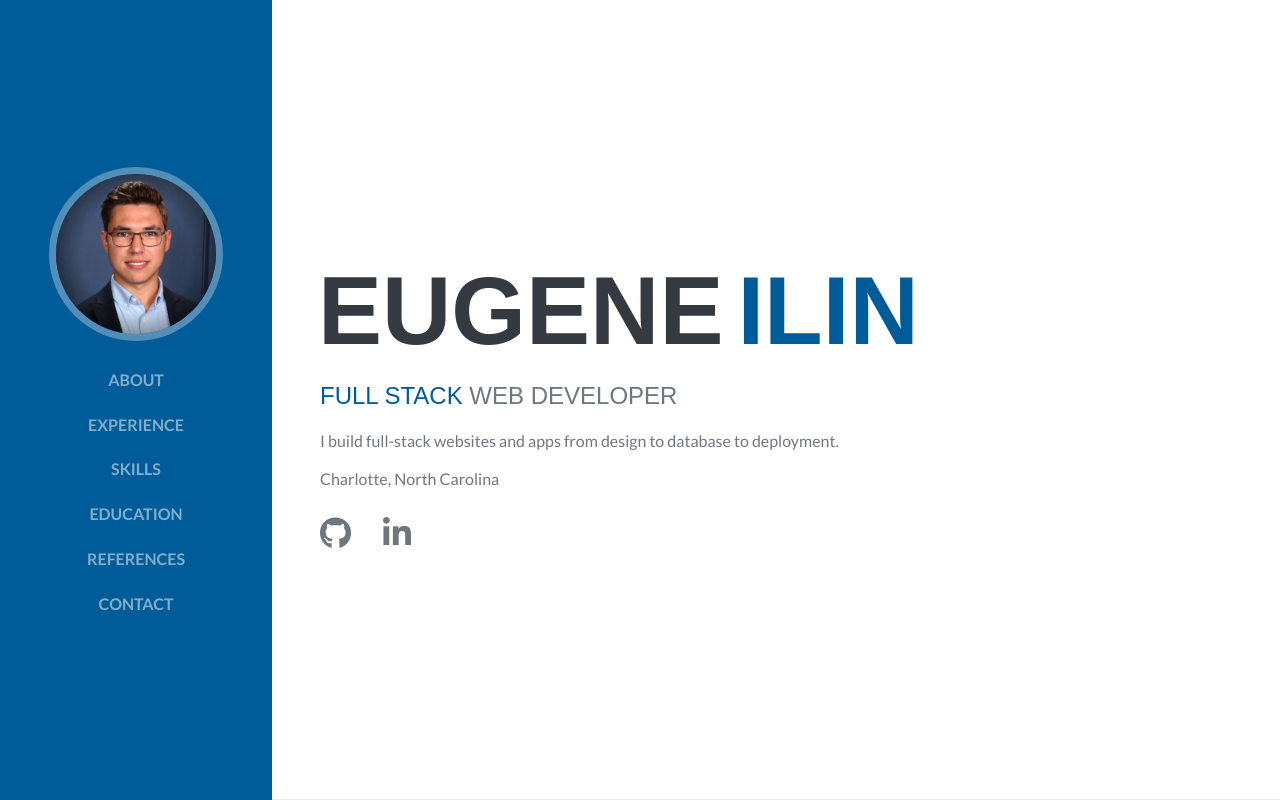
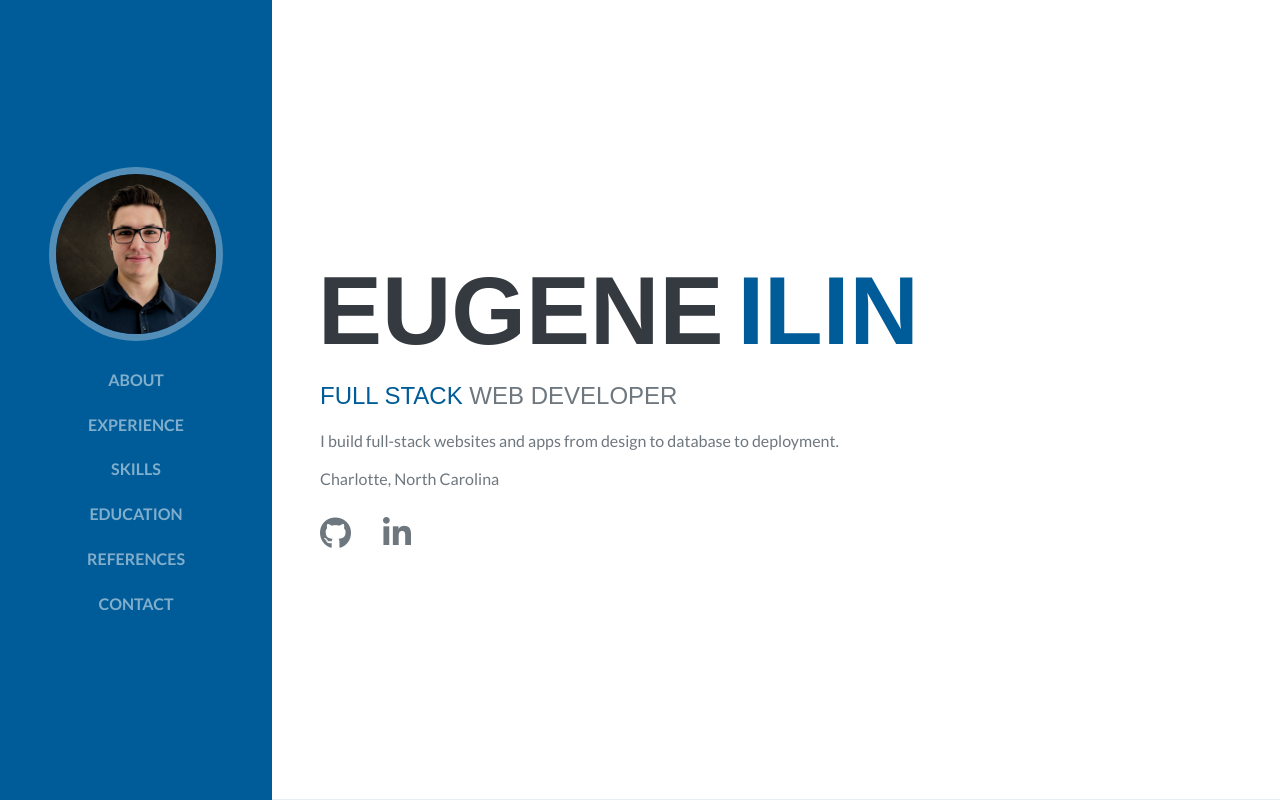
Before and after one commit to eugeneilin/eugeneilin.dev, a React (Create React App) app: page / in a window 1280 px wide. Shown: the top 800 px of the page. Built offline with nearby package versions, Linux system fonts and the light colour scheme; a web font is replaced by a local one.

Commit message:
changed profile img

```diff
--- a/src/App.css
+++ b/src/App.css
@@ -269,7 +269,7 @@ span {
 }
 
 .avatar {
-  background: no-repeat center / cover url('assets/avatar.jpeg');
+  background: no-repeat center -5px / 107% url('assets/headshot.png');
   width: 10rem;
   height: 10rem;
   border-radius: 50%;
```
Also changed, not shown: src/assets/headshot.png (added).
